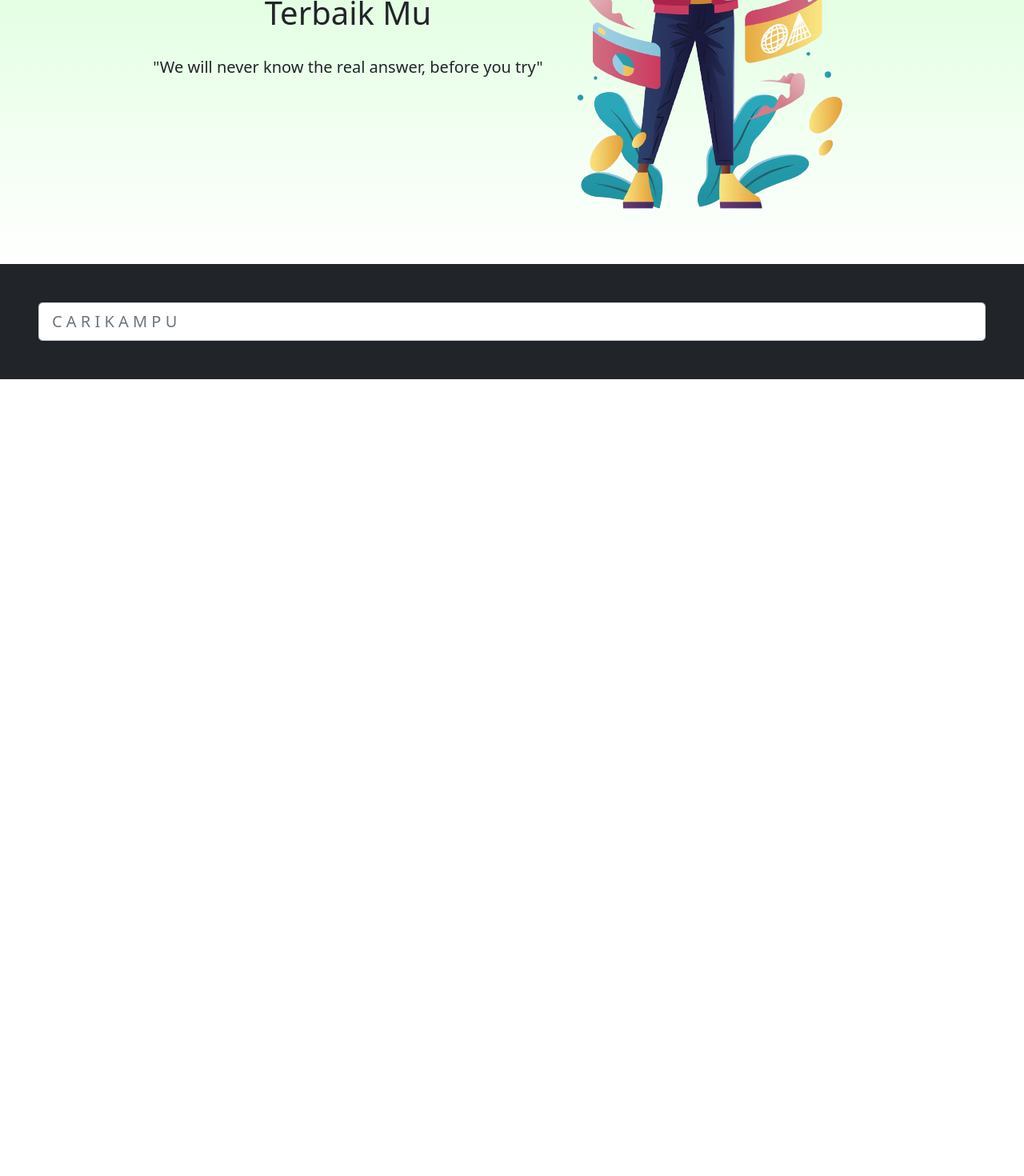
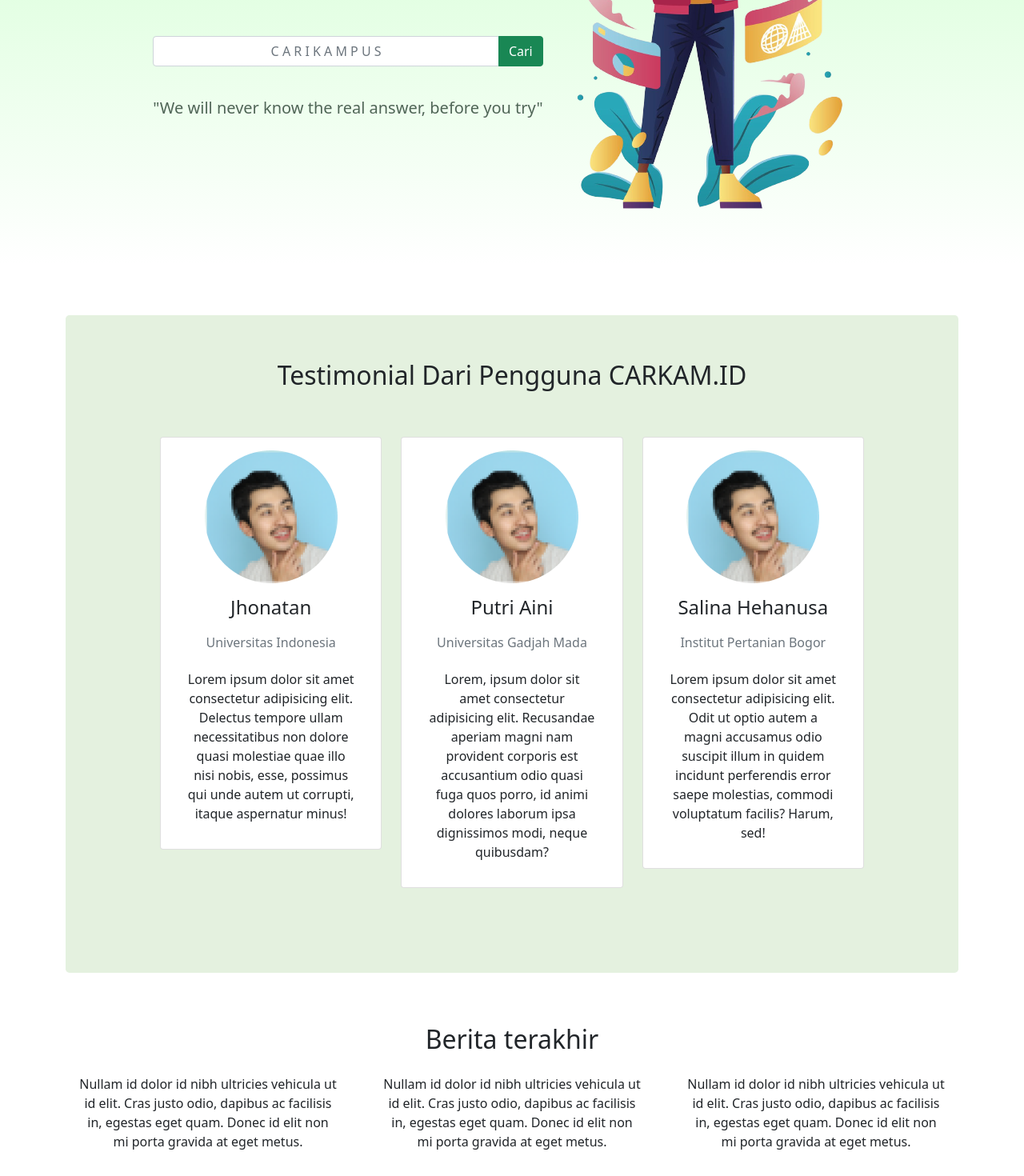
Before and after one commit to ariopri/Carkam, a React (Create React App) app in the folder front_end/: page / in a window 1280 px wide. Shown: the part 340-1810 px from the top of the page at 80% size. Before the commit the page ends 814 px from the top, so only its background shows below. Built offline with nearby package versions, Linux system fonts and the light colour scheme.

Commit message:
testimoni done -> berita

```diff
--- a/front_end/src/App.js
+++ b/front_end/src/App.js
@@ -2,12 +2,14 @@ import "./App.css";
 import NavigationBar from "./components/NavigationBar";
 import "./style/SlideShow.css";
 import Beranda from "./components/Beranda";
+import Berita from "./components/BerandaItem/Berita";
 
 function App() {
   return (
     <>
       <NavigationBar />
       <Beranda />
+      <Berita />
     </>
   );
 }
--- a/front_end/src/components/Beranda.jsx
+++ b/front_end/src/components/Beranda.jsx
@@ -1,11 +1,11 @@
 import SlideShow from "./BerandaItem/SlideShow";
-import Pencarian from "./BerandaItem/Pencarian";
+import Testimoni from "./BerandaItem/Testimoni";
 const Beranda = () => {
-    return (
-        <>
-        <SlideShow />
-        <Pencarian/>
-        </>
-    );
-    }
+  return (
+    <>
+      <SlideShow />
+      <Testimoni />
+    </>
+  );
+};
 export default Beranda;
--- /dev/null
+++ b/front_end/src/components/BerandaItem/Berita.jsx
@@ -0,0 +1,49 @@
+const Berita = () => {
+  return (
+    <>
+      <div className="container spaciberita">
+        <center>
+          <h2>Berita terakhir</h2>
+
+          <div className="row pb-5">
+            <div className="col-md-4">
+              <div className="card border-0">
+                <div className="card-body">
+                  <p className="card-text">
+                    Nullam id dolor id nibh ultricies vehicula ut id elit. Cras
+                    justo odio, dapibus ac facilisis in, egestas eget quam.
+                    Donec id elit non mi porta gravida at eget metus.
+                  </p>
+                </div>
+              </div>
+            </div>
+            <div className="col-md-4">
+              <div className="card border-0">
+                <div className="card-body">
+                  <p className="card-text">
+                    Nullam id dolor id nibh ultricies vehicula ut id elit. Cras
+                    justo odio, dapibus ac facilisis in, egestas eget quam.
+                    Donec id elit non mi porta gravida at eget metus.
+                  </p>
+                </div>
+              </div>
+            </div>
+            <div className="col-md-4">
+              <div className="card border-0">
+                <div className="card-body">
+                  <p className="card-text">
+                    Nullam id dolor id nibh ultricies vehicula ut id elit. Cras
+                    justo odio, dapibus ac facilisis in, egestas eget quam.
+                    Donec id elit non mi porta gravida at eget metus.
+                  </p>
+                </div>
+              </div>
+            </div>
+          </div>
+        </center>
+      </div>
+    </>
+  );
+};
+
+export default Berita;
--- a/front_end/src/components/BerandaItem/Pencarian.jsx
+++ /dev/null
@@ -1,17 +0,0 @@
-const Pencarian = () => {
-  return (
-    <>
-      <div className="bg-dark p-5">
-        <center>
-          <input
-            type="text"
-            className="form-control form-control-lg"
-            placeholder="C A R I K A M P U"
-          ></input>
-        </center>
-      </div>
-    </>
-  );
-};
-
-export default Pencarian;
--- a/front_end/src/components/BerandaItem/SlideShow.jsx
+++ b/front_end/src/components/BerandaItem/SlideShow.jsx
@@ -11,13 +11,30 @@ const SlideShow = () => {
               <table>
                 <tr>
                   <td>
-                    <div classNameName="">
+                    <div className="sitext">
                       <center>
                         <h1>
                           Temukan kampus
                           <br />
                           Terbaik Mu
+                          <br />
+                          <br />
                         </h1>
+                        <div className="input-group mb-3">
+                          <input
+                            type="text"
+                            className="form-control siplaceholder"
+                            placeholder="C A R I K A M P U S"
+                            aria-describedby="button-addon2"
+                          ></input>
+                          <button
+                            className="btn btn-success"
+                            type="button"
+                            id="button-addon2"
+                          >
+                            Cari
+                          </button>
+                        </div>
                         <div className="sisapcesubjudul">
                           <h5>
                             "We will never know the real answer, before you try"
--- /dev/null
+++ b/front_end/src/components/BerandaItem/Testimoni.jsx
@@ -0,0 +1,83 @@
+import { Container } from "react-bootstrap";
+import siganteng from "./image/Animation1.png";
+
+const Testimoni = () => {
+  return (
+    <>
+      <div className="bg-white spaciberita">
+        <Container>
+          <div className="backlagi rounded-3">
+            <div className="kasihjarak ">
+              <center>
+                <h2>Testimonial Dari Pengguna CARKAM.ID</h2>
+              </center>
+              <div className="kasihjarak">
+                <center>
+                  <div className="container">
+                    <div className="row">
+                      <div className="col-md-4">
+                        <div className="card ">
+                          <div className="card-body">
+                            <img src={siganteng} alt="" />
+                            <h4 className="card-title p-3">Jhonatan</h4>
+                            <h6 className="text-muted card-subtitle mb-2">
+                              Universitas Indonesia
+                            </h6>
+                            <p className="card-text p-3">
+                              Lorem ipsum dolor sit amet consectetur adipisicing
+                              elit. Delectus tempore ullam necessitatibus non
+                              dolore quasi molestiae quae illo nisi nobis, esse,
+                              possimus qui unde autem ut corrupti, itaque
+                              aspernatur minus!
+                            </p>
+                          </div>
+                        </div>
+                      </div>
+                      <div className="col-md-4">
+                        <div className="card">
+                          <div className="card-body">
+                            <img src={siganteng} alt="" />
+                            <h4 className="card-title p-3">Putri Aini</h4>
+                            <h6 className="text-muted card-subtitle mb-2">
+                              Universitas Gadjah Mada
+                            </h6>
+                            <p className="card-text p-3">
+                              Lorem, ipsum dolor sit amet consectetur
+                              adipisicing elit. Recusandae aperiam magni nam
+                              provident corporis est accusantium odio quasi fuga
+                              quos porro, id animi dolores laborum ipsa
+                              dignissimos modi, neque quibusdam?
+                            </p>
+                          </div>
+                        </div>
+                      </div>
+                      <div className="col-md-4">
+                        <div className="card">
+                          <div className="card-body">
+                            <img src={siganteng} alt="" />
+                            <h4 className="card-title p-3">Salina Hehanusa</h4>
+                            <h6 className="text-muted card-subtitle mb-2">
+                              Institut Pertanian Bogor
+                            </h6>
+                            <p className="card-text p-3">
+                              Lorem ipsum dolor sit amet consectetur adipisicing
+                              elit. Odit ut optio autem a magni accusamus odio
+                              suscipit illum in quidem incidunt perferendis
+                              error saepe molestias, commodi voluptatum facilis?
+                              Harum, sed!
+                            </p>
+                          </div>
+                        </div>
+                      </div>
+                    </div>
+                  </div>
+                </center>
+              </div>
+            </div>
+          </div>
+        </Container>
+      </div>
+    </>
+  );
+};
+export default Testimoni;
--- a/front_end/src/style/SlideShow.css
+++ b/front_end/src/style/SlideShow.css
@@ -4,3 +4,27 @@
 .sisapcesubjudul {
   padding-top: 5%;
 }
+.sitext {
+  color: #506557;
+}
+.siplaceholder {
+  text-align: center;
+}
+
+/* testimoni */
+.sibagtesti {
+}
+
+.kasihjarak {
+  padding: 5%;
+}
+
+.backlagi {
+  border-radius: 100px;
+  background-color: #e4f1df;
+}
+
+/* berita */
+.spaciberita {
+  padding-top: 5%;
+}
```
Also changed, not shown: front_end/src/components/BerandaItem/image/Animation1.png (added).
